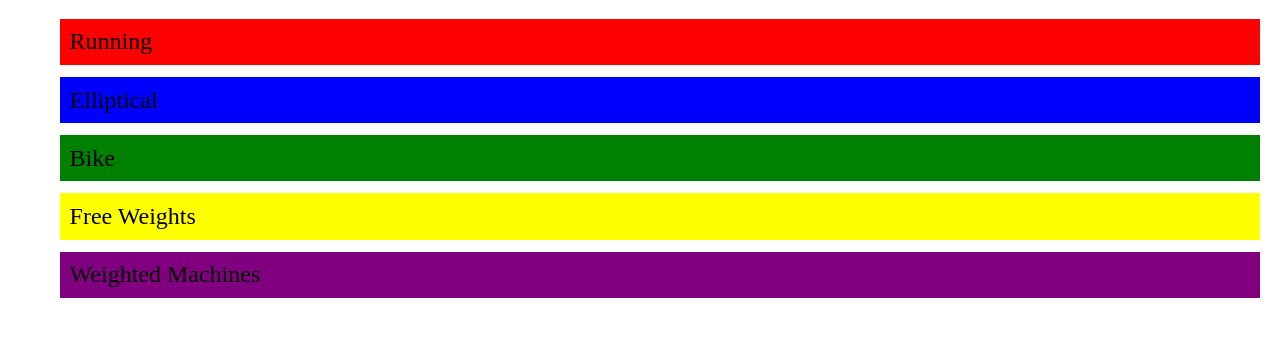
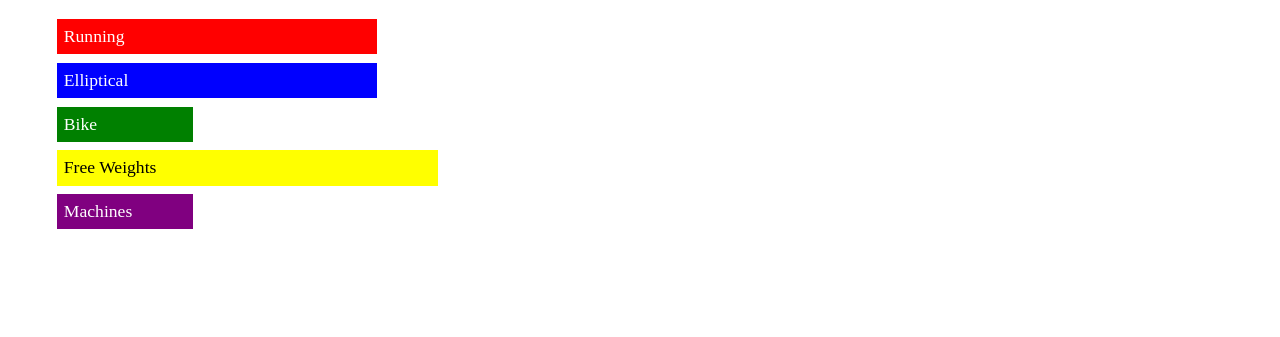
Before and after one commit to EnergeticPixels/bindingData2Elements, a website: page index.htm in a window 1280 px wide. Shown: the part 61-398 px from the top of the page. Drawn offline with Linux system fonts and the light colour scheme.

Commit message:
passing in objects for styling

```diff
--- a/index.htm
+++ b/index.htm
@@ -24,14 +24,41 @@
                 <li class='item'>Elliptical</li>
                 <li class='item'>Bike</li>
                 <li class='item'>Free Weights</li>
-                <li class='item'>Weighted Machines</li>
+                <li class='item'>Machines</li>
             </ul>
 
         </main>
         <footer></footer>
         <script>
             // assigning just one color to ALL elements
-            var styles = ['red', 'blue', 'green', 'yellow', 'purple'];
+            //var styles = ['red', 'blue', 'green', 'yellow', 'purple'];
+            var styles = [
+                {
+                    'background': 'red',
+                    'color': 'white',
+                    'width': 25
+                },
+                {
+                    'background': 'blue',
+                    'color': 'white',
+                    'width': 25
+                },
+                {
+                    'background': 'green',
+                    'color': 'white',
+                    'width': 10
+                },
+                {
+                    'background': 'yellow',
+                    'color': 'black',
+                    'width': 30
+                },
+                {
+                    'background': 'purple',
+                    'color': 'white',
+                    'width': 10
+                }
+            ];
 /*
             d3.selectAll('.item')
                 .data(styles)
@@ -49,12 +76,18 @@
             d3.selectAll('.item')
                 .data(styles)
                 .style({
-                    'font-size': '1.5em',
+                    'font-size': '1.1em',
                     'padding': '0.4em',
                     'margin': '0.5em',
                     'list-style': 'none',
                     'background': function(d) {
-                        return d;
+                        return d.background;
+                    },
+                    'color': function(d) {
+                        return d.color;
+                    },
+                    'width': function(d) {
+                        return d.width+'%';
                     }
                 });
         </script>
```
